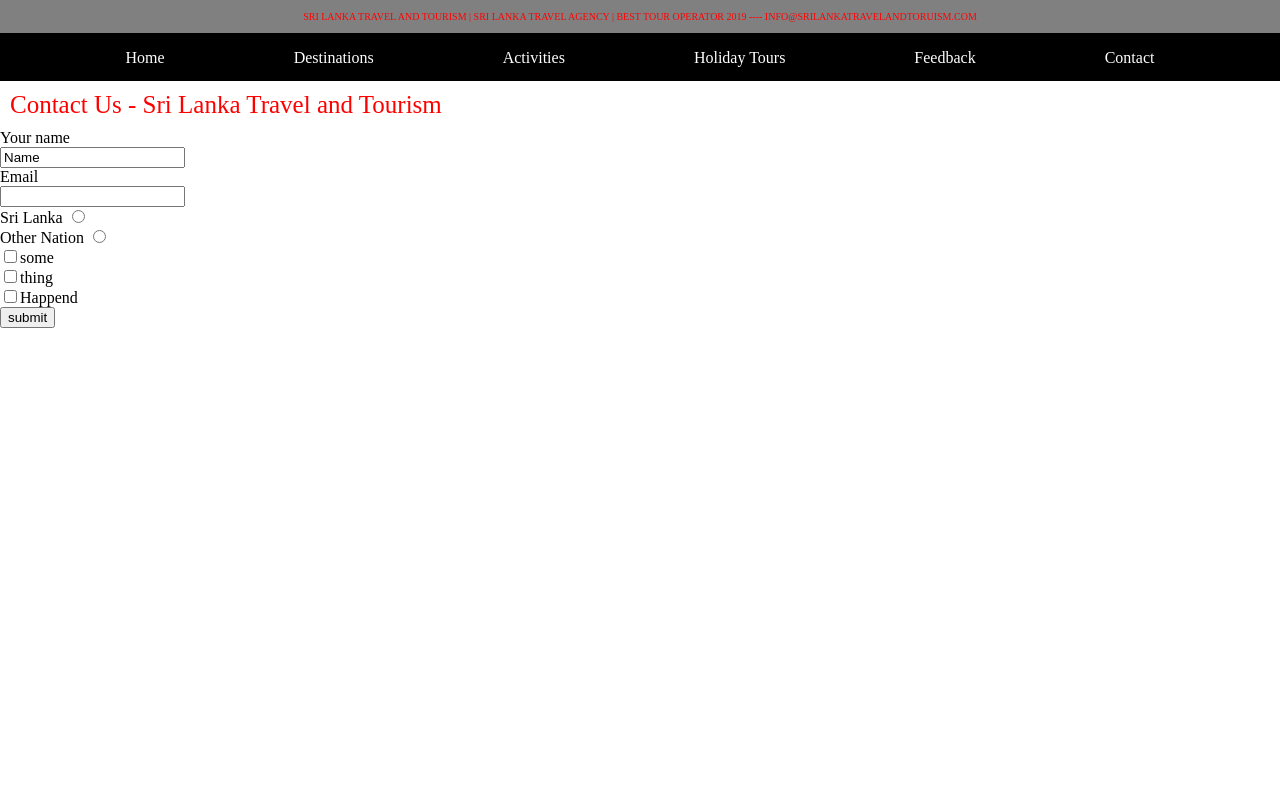
After one commit to udith-shalinda/Sri-Lanka-Travel-and-Tourism-web-site, a PHP site: page /contact.php in a window 1280 px wide. The commit adds this page. Run offline with PHP 8.4, Linux system fonts and the light colour scheme.

Commit message:
contact page added

```diff
--- /dev/null
+++ b/contact.php
@@ -0,0 +1,52 @@
+<html>
+    <head>
+        <title>The contact page</title>
+        <link rel="stylesheet" href="css/style.css">
+    </head>
+    <body>
+    <div class="header">
+            <p>
+                SRI LANKA TRAVEL AND TOURISM | SRI LANKA TRAVEL AGENCY | BEST TOUR OPERATOR 2019 ---- INFO@SRILANKATRAVELANDTORUISM.COM
+            </p>
+        </div>
+        <div class="navbar">
+            <div class="inlineNav"><a href="index.php">Home</a></div>
+            <div class="inlineNav"><a href="destination.php">Destinations</a></div>
+            <div class="inlineNav"><a href="#">Activities</a></div>
+            <div class="inlineNav"><a href="#">Holiday Tours</a></div>
+            <div class="inlineNav"><a href="#">Feedback</a></div>
+            <div class="inlineNav"><a href="#">Contact</a></div>
+        </div>
+        <div class="topic"> Contact Us - Sri Lanka Travel and Tourism</div>
+
+        <div id="content">
+        <form action="#" method="post">
+            <div class="formField">
+                <label for="userName">Your name</label><br>
+                <input type="text" value="Name" name="userName"><br>
+                <label for="email">Email</label><br>
+                <input type="text" name="email" required><br>
+                <label for="SriLanka">Sri Lanka</label>
+                <input type="radio" name="nationality" id="SriLanka" value="Srilanka" required><br>
+                <label for="OtherNation">Other Nation</label>
+                <input type="radio" name="nationality" id="OtherNation" value="Other nation" required><br>
+                <input type="checkbox" name="checkbox[]" value="some">some<br>
+                <input type="checkbox" name="checkbox[]" value="thing">thing<br>
+                <input type="checkbox" name="checkbox[]" value="happend">Happend<br>
+                <input type="submit" name="submit" value="submit">
+
+            </div>
+        </form>
+
+        </div>
+    </body>
+</html>
+
+<?php
+    if(isset($_POST['submit'])){
+        foreach($_POST['checkbox'] as $selected){
+            echo $selected;
+        }
+    }
+
+?>
--- a/css/style.css
+++ b/css/style.css
@@ -102,3 +102,6 @@ a{
 .moredetails a{
     color:white;
 }
+#content{
+    display: flex;
+}
--- a/index.php
+++ b/index.php
@@ -15,7 +15,7 @@
             <div class="inlineNav"><a href="#">Activities</a></div>
             <div class="inlineNav"><a href="#">Holiday Tours</a></div>
             <div class="inlineNav"><a href="#">Feedback</a></div>
-            <div class="inlineNav"><a href="#">Contact</a></div>
+            <div class="inlineNav"><a href="contact.php">Contact</a></div>
         </div>
 
         <div id="mainImage">
```
